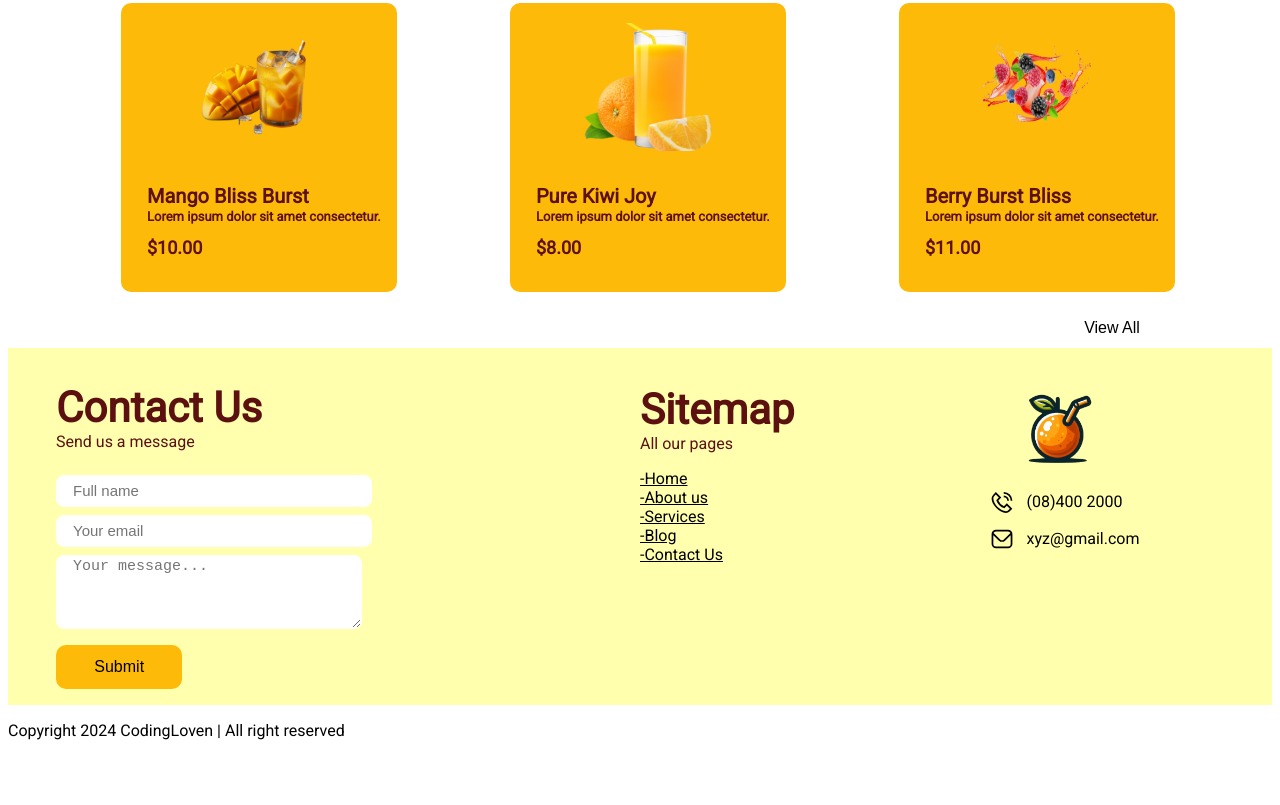
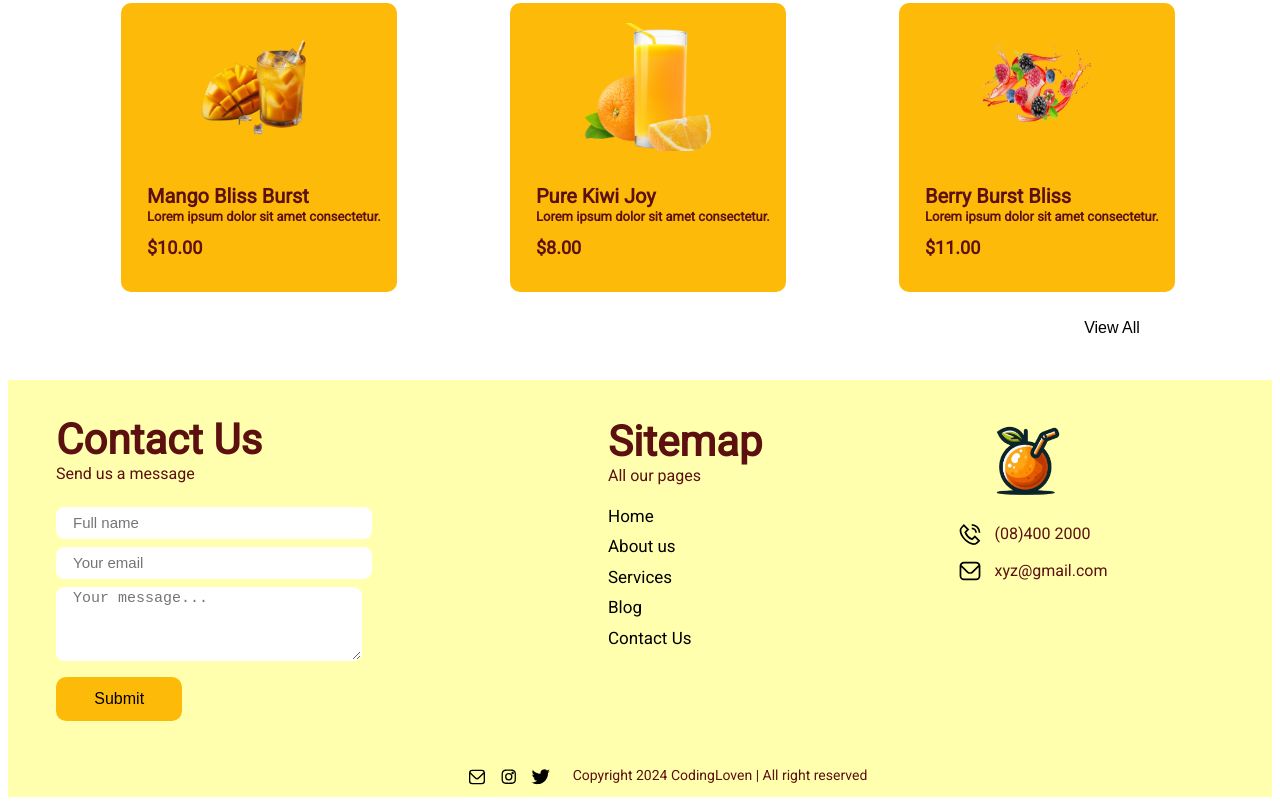
Before and after one commit to CodingLoven/Juice-website, a plain HTML site: page index.html in a window 1280 px wide. Shown: the part 1312-2117 px from the top of the page. Before the commit the page ends 2068 px from the top, so only its background shows below. Drawn offline with Linux system fonts and the light colour scheme.

Commit message:
finished this project

```diff
--- a/index.html
+++ b/index.html
@@ -86,6 +86,7 @@
     </main>
 
     <footer>
+        <section class="footer_sec">
             <div class="cont">
                 <div class="contact">
                     <h2>Contact Us</h2>
@@ -105,11 +106,11 @@
             <div class="ft_links">
                 <h2>Sitemap</h2>
                 <p>All our pages</p>
-            <a href="#">-Home</a c><br>
-            <a href="#">-About us </a><br>
-            <a href="#">-Services</a><br>
-            <a href="#">-Blog</a><br>
-            <a href="#">-Contact Us</a>
+                <a href="#">Home</a c><br>
+                <a href="#">About us </a><br>
+                <a href="#">Services</a><br>
+                <a href="#">Blog</a><br>
+                <a href="#">Contact Us</a>
             </div>
 
             <div class="reach">
@@ -119,18 +120,18 @@
                     <p>(08)400 2000</p>
                 </div>
                 <div class="call">
-                <img src="/svgs/email.svg" alt="">
+                    <img src="svgs/email.svg" alt="">
                     <p>xyz@gmail.com</p>
                 </div>
             </div>
-
-        <div>
-            <img src="" alt="">
-            <img src="" alt="">
-            <img src="" alt="">
-            <img src="" alt="">
+        </section>
+        <div class="icons">
+            <img src="svgs/email.svg" alt="">
+            <img src="svgs/instagram.svg" alt="">
+            <img src="svgs/twitter.svg" alt="">
+            <p>Copyright 2024 CodingLoven | All right reserved</p>
         </div>
     </footer>
-    <p>Copyright 2024 CodingLoven | All right reserved</p>
+
 </body>
 </html>
--- a/styles/styles.css
+++ b/styles/styles.css
@@ -310,10 +310,16 @@ main {
 
 /* The footer section starts here */
 
-footer {
+.footer_sec {
     background: #ffffad;
     width: 100%;
     display: flex;
+    margin-top: 2rem;
+}
+
+footer {
+    background: #ffffad;
+
 }
 
 .contact {
@@ -374,10 +380,19 @@ textarea {
     width: 50%;
 }
 
+.ft_links {
+    margin-left: -2rem;
+}
 
 .ft_links a {
     color: #000;
+    line-height: 1.8;
+    text-decoration: none;
+    font-size: 17px;
+}
 
+.ft_links a:hover {
+    color: #5c1010;
 }
 
 .ft_links h2{
@@ -401,6 +416,7 @@ textarea {
 .call {
     display: flex;
     margin-left: 2rem;
+    color: #5c1010;
 }
 
 .call p {
@@ -419,3 +435,22 @@ textarea {
     height: 6rem;
     margin-left: 3rem;
 }
+
+.icons {
+    display: flex;
+    margin-left: 3rem;
+    margin-top: 1rem;
+    justify-content: center;
+}
+
+.icons img {
+    width: 2rem;
+    height: 1rem;
+    margin-top: 1rem
+}
+
+.icons p {
+    margin-left: 1rem;
+    font-size: 14px;
+    color: #5c1010;
+}
```
Also changed, not shown: svgs/instagram.svg (added), svgs/twitter.svg (added). Lines whose indentation alone changed are shown as unchanged.
